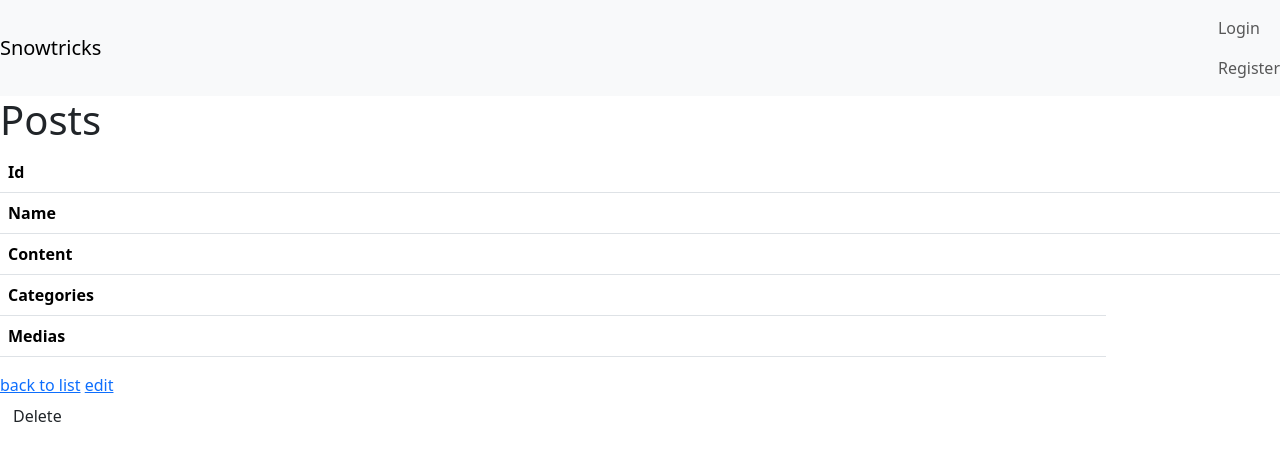
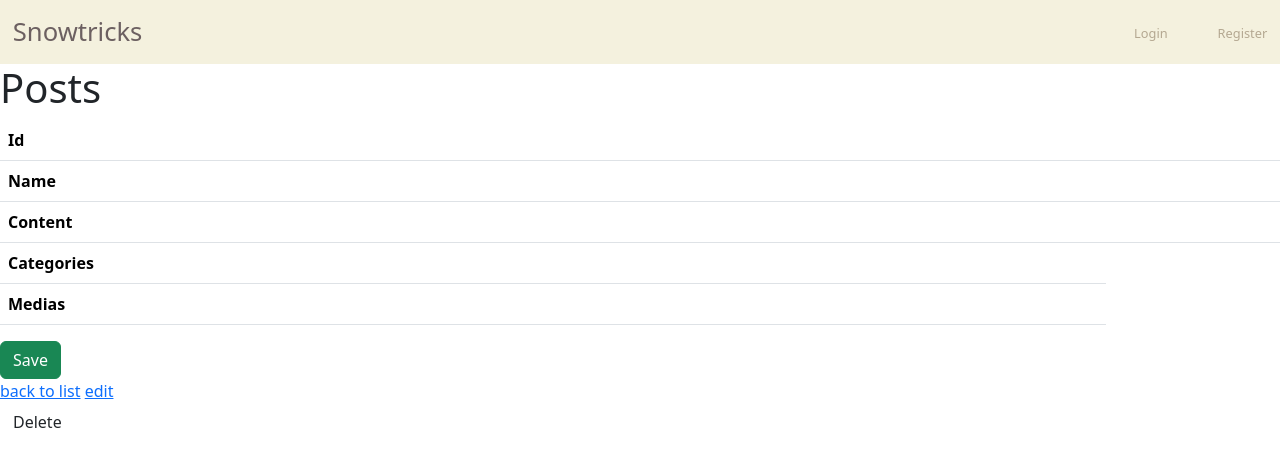
Before and after one commit to un-sam-sauvage/P6_snowtricks, a Symfony app: template templates/posts/show.html.twig in a window 1280 px wide. Shown: the top 467 px of the page. Run offline with Twig, Linux system fonts and the light colour scheme; the template is opened without the code that fills it, so the values that code supplies are empty; some libraries are stand-ins or nearby versions.

Commit message:
comment and starting style

```diff
--- a/templates/base.html.twig
+++ b/templates/base.html.twig
@@ -11,19 +11,69 @@
 			{{ encore_entry_link_tags('app') }}
 		{% endblock %}
 		{% block navbar %}
-			<nav class="navbar navbar-light bg-light">
-				<a href="/" class="navbar-brand">Snowtricks</a>
-				<ul class="navbar-nav">
+			<style>
+				nav {
+					position: sticky;
+					z-index: 10;
+					top:0px;
+					background-color : #f4f1de;
+					display: flex;
+					align-items: center;
+					justify-content: space-between;
+					padding: 1%;
+				}
+				#navbar-brand {
+					font-size: 2vw;
+					color: #6c6061;
+					text-decoration: none;
+					transition: 0.25s;
+				}
+				#navbar-brand:hover {
+					color: #534741;
+				}
+				#navbar-links {
+					display: flex;
+					align-items: center;
+					list-style: none;
+					gap: 50px;
+					margin: 0;
+				}
+				.navbar-link {
+					text-decoration: none;
+					position: relative;
+					color: #b4a891;
+					font-size: 1vw;
+				}
+				.navbar-link::before {
+					content: "";
+					position: absolute;
+					width: 100%;
+					height: 2px;
+					background-color: #b4a891;
+					bottom: -2px;
+					transform: scaleX(0);
+					transition: 0.25s;
+				}
+				.navbar-link:hover {
+					color: #534741;
+				}
+				.navbar-link:hover::before {
+					transform: scaleX(100%);
+				}
+			</style>
+			<nav>
+				<a href="/" id="navbar-brand">Snowtricks</a>
+				<ul id="navbar-links">
 					{% if username is defined and username is not empty %}
-					<li class="nav-item">
-						<a class="nav-link" href="/logout">Logout</a>
+					<li class="">
+						<a class="navbar-link" href="/logout">Logout</a>
 					</li>
 					{% else %}
-					<li class="nav-item">
-						<a class="nav-link" href="/login">Login</a>
+					<li class="">
+						<a class="navbar-link" href="/login">Login</a>
 					</li>
-					<li class="nav-item">
-						<a class="nav-link" href="/register">Register</a>
+					<li class="">
+						<a class="navbar-link" href="/register">Register</a>
 					</li>
 					{% endif %}
 				</ul>
--- /dev/null
+++ b/templates/comments/_delete_form.html.twig
@@ -0,0 +1,4 @@
+<form method="post" action="{{ path('app_comments_delete', {'id': comment.id}) }}" onsubmit="return confirm('Are you sure you want to delete this item?');">
+    <input type="hidden" name="_token" value="{{ csrf_token('delete' ~ comment.id) }}">
+    <button class="btn">Delete</button>
+</form>
--- /dev/null
+++ b/templates/comments/_form.html.twig
@@ -0,0 +1,4 @@
+{{ form_start(form) }}
+    {{ form_widget(form) }}
+    <button class="btn">{{ button_label|default('Save') }}</button>
+{{ form_end(form) }}
--- a/templates/posts/_form.html.twig
+++ b/templates/posts/_form.html.twig
@@ -3,6 +3,7 @@
 	<button class="btn btn-primary" id="add-video">Ajouter une video</button>
 	<button class="btn btn-success">{{ button_label|default('Save') }}</button>
 {{ form_end(form) }}
+
 <script>
 	let inputPost = document.getElementById("posts_video");
 	inputPost.name += "[]";
--- a/templates/posts/show.html.twig
+++ b/templates/posts/show.html.twig
@@ -41,7 +41,17 @@
 			</tr>
 		</tbody>
 	</table>
+		{{ form_start(form)  }}
+		<button class="btn btn-success">{{ button_label|default('Save') }}</button>
+		{{ form_end(form) }}
 
+	{% for comment in post.comments %}
+	<div>
+	 <p>{{ comment.title}}</p>
+	 <p>{{ comment.content }}</p>
+	</div>
+
+	{% endfor %}
 	<a href="{{ path('app_posts_index') }}">back to list</a>
 
 	<a href="{{ path('app_posts_edit', {'id': post.id}) }}">edit</a>
```
Also changed, not shown: src/Controller/CommentController.php (deleted, +0 -18 lines), src/Controller/CommentsController.php (added, +82 -0 lines), src/Controller/PostsController.php (+7 -1 lines), src/Form/CommentsType.php (added, +26 -0 lines), templates/comments/edit.html.twig (added, +13 -0 lines), templates/comments/index.html.twig (added, +35 -0 lines), templates/comments/new.html.twig (added, +11 -0 lines), templates/comments/show.html.twig (added, +30 -0 lines), templates/home/home.html.twig (+66 -11 lines).
